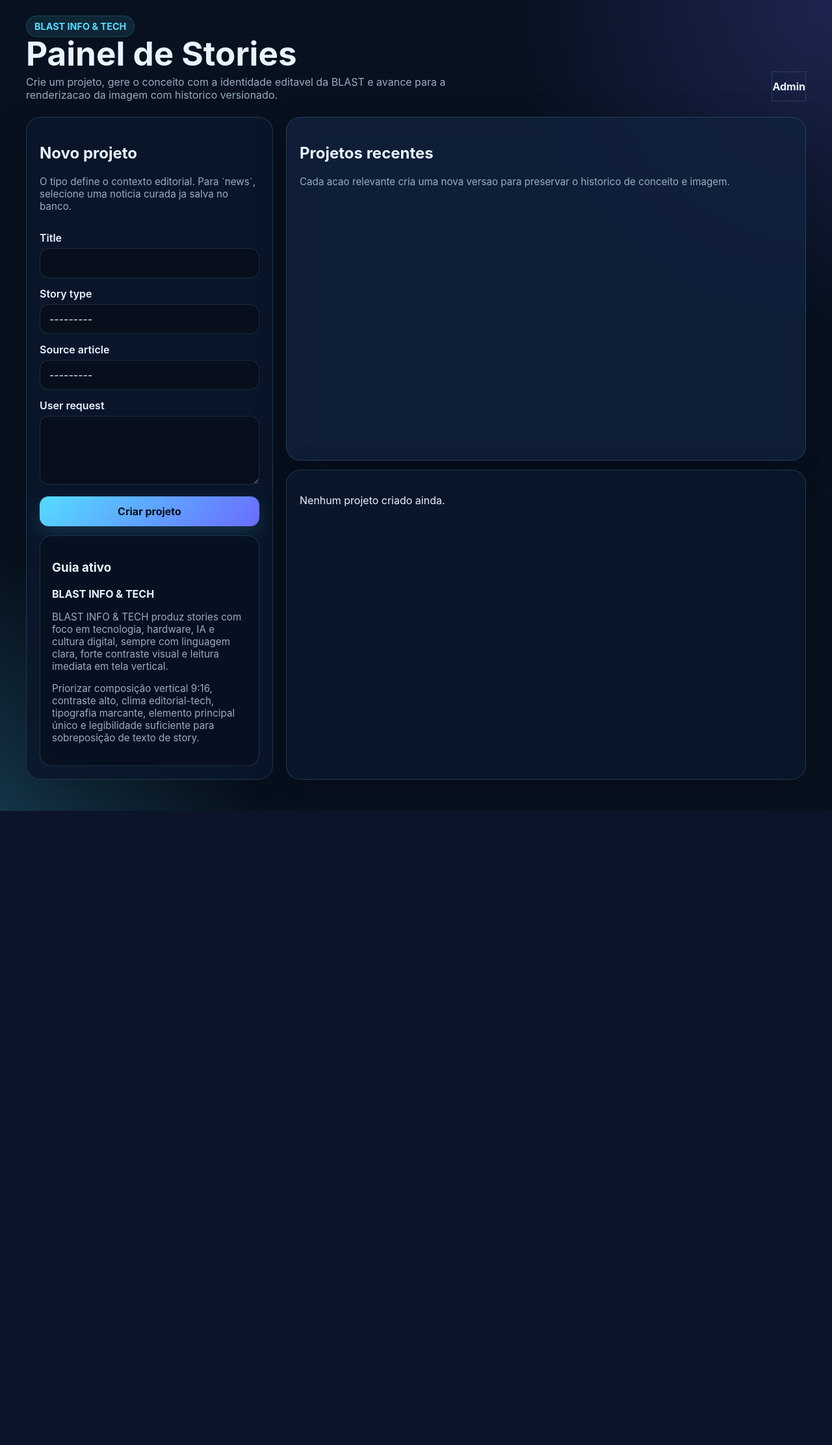
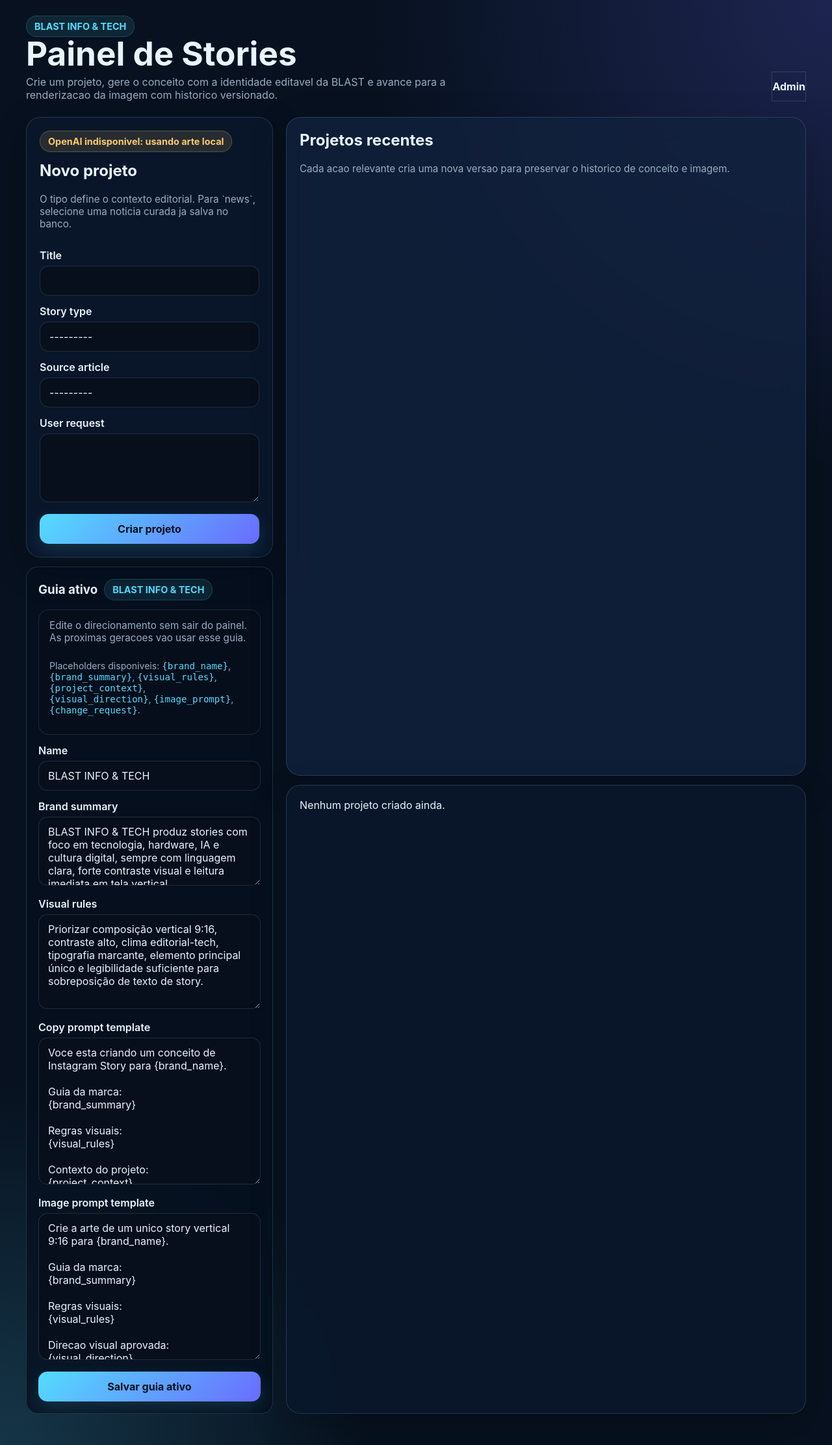
Before and after one commit to blastinfotech-hash/storymaker, a Django app: page / in a window 1280 px wide. Shown: the whole page at 65% size. Before the commit the page ends 1248 px from the top, so only its background shows below. Run offline with Django 5.2, Linux system fonts and the light colour scheme; data comes from the database, SQL or seed files in the repository; data that the repository does not hold is empty; parts of the project's set-up code (start-up, migrations or seed data) failed here and were passed over.

Commit message:
ajustando openai fallback

```diff
--- a/stories/forms.py
+++ b/stories/forms.py
@@ -1,5 +1,6 @@
 from django import forms
 
+from branding.models import BrandGuide
 from news.models import NewsArticle
 
 from .models import StoryProject
@@ -33,3 +34,15 @@ class ChangeRequestForm(forms.Form):
         required=False,
         widget=forms.Textarea(attrs={"rows": 3, "placeholder": "Ex.: deixar a imagem mais dramatica e reduzir o texto."}),
     )
+
+
+class ActiveBrandGuideForm(forms.ModelForm):
+    class Meta:
+        model = BrandGuide
+        fields = ["name", "brand_summary", "visual_rules", "copy_prompt_template", "image_prompt_template"]
+        widgets = {
+            "brand_summary": forms.Textarea(attrs={"rows": 4}),
+            "visual_rules": forms.Textarea(attrs={"rows": 6}),
+            "copy_prompt_template": forms.Textarea(attrs={"rows": 10}),
+            "image_prompt_template": forms.Textarea(attrs={"rows": 10}),
+        }
--- a/stories/urls.py
+++ b/stories/urls.py
@@ -7,5 +7,6 @@ app_name = "stories"
 urlpatterns = [
     path("", views.dashboard, name="dashboard"),
     path("projetos/<int:pk>/", views.project_detail, name="project-detail"),
+    path("versoes/<int:version_id>/preview/", views.preview_version_image, name="version-preview"),
     path("versoes/<int:version_id>/download/", views.download_version_image, name="version-download"),
 ]
--- a/stories/views.py
+++ b/stories/views.py
@@ -1,3 +1,6 @@
+import mimetypes
+
+from django.conf import settings
 from django.contrib import messages
 from django.core.files.storage import default_storage
 from django.http import FileResponse, Http404
@@ -5,22 +8,40 @@ from django.shortcuts import get_object_or_404, redirect, render
 
 from branding.models import BrandGuide
 
-from .forms import ChangeRequestForm, StoryProjectForm
+from .forms import ActiveBrandGuideForm, ChangeRequestForm, StoryProjectForm
 from .models import StoryProject, StoryVersion
-from .services import generate_image_asset, generate_story_concept, refine_image_direction
+from .services import generate_image_asset, generate_story_concept, is_openai_configured, refine_image_direction
+
+
+def _base_generation_context():
+    return {
+        "openai_ready": is_openai_configured(),
+        "openai_image_model": settings.OPENAI_IMAGE_MODEL,
+    }
 
 
 def dashboard(request):
+    guide = BrandGuide.get_active()
     if request.method == "POST":
-        form = StoryProjectForm(request.POST)
-        if form.is_valid():
-            project = form.save()
-            messages.success(request, "Projeto criado. Gere o conceito para iniciar o workflow.")
-            return redirect("stories:project-detail", pk=project.pk)
+        action = request.POST.get("action")
+        if action == "update_guide":
+            guide_form = ActiveBrandGuideForm(request.POST, instance=guide, prefix="guide")
+            form = StoryProjectForm()
+            if guide_form.is_valid():
+                guide_form.save()
+                messages.success(request, "Guia ativo atualizado.")
+                return redirect("stories:dashboard")
+        else:
+            form = StoryProjectForm(request.POST)
+            guide_form = ActiveBrandGuideForm(instance=guide, prefix="guide")
+            if form.is_valid():
+                project = form.save()
+                messages.success(request, "Projeto criado. Gere o conceito para iniciar o workflow.")
+                return redirect("stories:project-detail", pk=project.pk)
     else:
         form = StoryProjectForm()
+        guide_form = ActiveBrandGuideForm(instance=guide, prefix="guide")
 
-    guide = BrandGuide.get_active()
     projects = StoryProject.objects.select_related("source_article").prefetch_related("versions")[:12]
     return render(
         request,
@@ -28,7 +49,9 @@ def dashboard(request):
         {
             "form": form,
             "guide": guide,
+            "guide_form": guide_form,
             "projects": projects,
+            **_base_generation_context(),
         },
     )
 
@@ -88,11 +111,12 @@ def _create_image_version(
         version.text_model = refined["text_model"]
 
     version.save()
-    file_name, content, final_prompt, image_model = generate_image_asset(version, guide, change_request)
+    file_name, content, final_prompt, image_model, image_note = generate_image_asset(version, guide, change_request)
     version.prompt_snapshot = final_prompt
     version.image_model = image_model
+    version.generation_notes = image_note
     version.generated_image.save(file_name, content, save=False)
-    version.save(update_fields=["prompt_snapshot", "image_model", "generated_image"])
+    version.save(update_fields=["prompt_snapshot", "image_model", "generation_notes", "generated_image"])
 
     project.status = StoryProject.Status.IMAGE_READY
     project.save(update_fields=["status", "updated_at"])
@@ -109,9 +133,17 @@ def project_detail(request, pk: int):
 
     concept_form = ChangeRequestForm(prefix="concept")
     image_form = ChangeRequestForm(prefix="image")
+    guide_form = ActiveBrandGuideForm(instance=guide, prefix="guide")
 
     if request.method == "POST":
         action = request.POST.get("action")
+        if action == "update_guide":
+            guide_form = ActiveBrandGuideForm(request.POST, instance=guide, prefix="guide")
+            if guide_form.is_valid():
+                guide_form.save()
+                messages.success(request, "Guia ativo atualizado para as proximas geracoes.")
+                return redirect("stories:project-detail", pk=project.pk)
+
         if action == "generate_concept":
             _create_concept_version(project=project, guide=guide)
             messages.success(request, "Conceito gerado com sucesso.")
@@ -172,6 +204,8 @@ def project_detail(request, pk: int):
             "versions": versions,
             "concept_form": concept_form,
             "image_form": image_form,
+            "guide_form": guide_form,
+            **_base_generation_context(),
         },
     )
 
@@ -182,3 +216,12 @@ def download_version_image(request, version_id: int):
         raise Http404("Esta versao nao possui imagem gerada.")
     file_handle = default_storage.open(version.generated_image.name, "rb")
     return FileResponse(file_handle, as_attachment=True, filename=version.generated_image.name.rsplit("/", 1)[-1])
+
+
+def preview_version_image(request, version_id: int):
+    version = get_object_or_404(StoryVersion.objects.select_related("project"), pk=version_id)
+    if not version.generated_image:
+        raise Http404("Esta versao nao possui imagem gerada.")
+    file_handle = default_storage.open(version.generated_image.name, "rb")
+    content_type, _ = mimetypes.guess_type(version.generated_image.name)
+    return FileResponse(file_handle, content_type=content_type or "application/octet-stream")
--- a/templates/base.html
+++ b/templates/base.html
@@ -32,6 +32,7 @@
         }
 
         a { color: var(--accent); }
+        h2, h3, h4, p { margin-top: 0; }
         .shell {
             width: min(1200px, calc(100% - 32px));
             margin: 0 auto;
@@ -66,6 +67,7 @@
 
         .panel.soft { background: var(--panel-soft); }
         .stack { display: grid; gap: 14px; }
+        .stack.tight { gap: 10px; }
         .cards { display: grid; gap: 16px; grid-template-columns: repeat(auto-fit, minmax(260px, 1fr)); }
         .card {
             background: rgba(6, 16, 31, 0.78);
@@ -117,6 +119,7 @@
         }
 
         .meta { color: var(--muted); font-size: 0.95rem; }
+        .small { font-size: 0.88rem; }
         .pill {
             display: inline-flex;
             align-items: center;
@@ -128,6 +131,21 @@
             color: var(--accent);
             font-size: 0.9rem;
             font-weight: 700;
+            white-space: nowrap;
+            max-width: 100%;
+            align-self: flex-start;
+        }
+
+        .pill.warn {
+            color: var(--warn);
+            background: rgba(255, 201, 107, 0.12);
+            border-color: rgba(255, 201, 107, 0.24);
+        }
+
+        .pill.ok {
+            color: var(--ok);
+            background: rgba(114, 247, 189, 0.12);
+            border-color: rgba(114, 247, 189, 0.24);
         }
 
         .messages { display: grid; gap: 10px; margin-bottom: 20px; }
@@ -140,7 +158,7 @@
 
         .message.success { border-color: rgba(114, 247, 189, 0.35); color: var(--ok); }
         .message.error { border-color: rgba(255, 130, 130, 0.35); color: #ffb8b8; }
-        .actions { display: flex; flex-wrap: wrap; gap: 10px; }
+        .actions { display: flex; flex-wrap: wrap; gap: 10px; align-items: center; }
         .actions > * { flex: 0 1 auto; }
         .actions.stretch > * { flex: 1 1 180px; }
         .preview {
@@ -150,6 +168,12 @@
             background: rgba(255, 255, 255, 0.03);
             display: block;
         }
+        .preview-asset {
+            width: 100%;
+            aspect-ratio: 9 / 16;
+            min-height: 360px;
+            max-height: 640px;
+        }
         .preview-frame {
             padding: 10px;
             border-radius: 24px;
@@ -157,10 +181,23 @@
             border: 1px solid rgba(173, 225, 255, 0.12);
         }
         .timeline { display: grid; gap: 14px; }
+        .form-note {
+            padding: 14px 16px;
+            border-radius: 16px;
+            border: 1px solid rgba(173, 225, 255, 0.12);
+            background: rgba(8, 15, 28, 0.55);
+        }
+        .toolbar-link {
+            display: inline-flex;
+            width: auto;
+            padding: 0 16px;
+        }
+        .guide-help code { color: var(--accent); }
 
         @media (max-width: 900px) {
             .grid.two { grid-template-columns: 1fr; }
             .hero { align-items: start; flex-direction: column; }
+            .preview-asset { min-height: 280px; }
         }
     </style>
 </head>
--- /dev/null
+++ b/templates/stories/_brand_guide_form.html
@@ -0,0 +1,22 @@
+<div class="card stack">
+    <div class="actions">
+        <h3 style="margin-bottom: 0;">Guia ativo</h3>
+        <span class="pill">{{ guide.name }}</span>
+    </div>
+    <div class="form-note stack tight guide-help">
+        <p class="meta">Edite o direcionamento sem sair do painel. As proximas geracoes vao usar esse guia.</p>
+        <p class="meta small">Placeholders disponiveis: <code>{brand_name}</code>, <code>{brand_summary}</code>, <code>{visual_rules}</code>, <code>{project_context}</code>, <code>{visual_direction}</code>, <code>{image_prompt}</code>, <code>{change_request}</code>.</p>
+    </div>
+    <form method="post" class="stack">
+        {% csrf_token %}
+        <input type="hidden" name="action" value="update_guide">
+        {% for field in guide_form %}
+            <div>
+                <label for="{{ field.id_for_label }}">{{ field.label }}</label>
+                {{ field }}
+                {% if field.errors %}<div class="meta">{{ field.errors|join:", " }}</div>{% endif %}
+            </div>
+        {% endfor %}
+        <button type="submit">Salvar guia ativo</button>
+    </form>
+</div>
--- a/templates/stories/dashboard.html
+++ b/templates/stories/dashboard.html
@@ -6,7 +6,15 @@
 
 {% block content %}
 <div class="grid two">
-    <section class="panel stack">
+    <section class="stack">
+        <div class="panel stack">
+            <div class="actions">
+                {% if openai_ready %}
+                    <span class="pill ok">OpenAI pronta: {{ openai_image_model }}</span>
+                {% else %}
+                    <span class="pill warn">OpenAI indisponivel: usando arte local</span>
+                {% endif %}
+            </div>
             <div>
                 <h2>Novo projeto</h2>
                 <p class="meta">O tipo define o contexto editorial. Para `news`, selecione uma noticia curada ja salva no banco.</p>
@@ -23,13 +31,9 @@
                 {% endfor %}
                 <button type="submit">Criar projeto</button>
             </form>
+        </div>
 
-        <div class="card">
-            <h3>Guia ativo</h3>
-            <p><strong>{{ guide.name }}</strong></p>
-            <p class="meta">{{ guide.brand_summary }}</p>
-            <p class="meta">{{ guide.visual_rules }}</p>
-        </div>
+        {% include "stories/_brand_guide_form.html" %}
     </section>
 
     <section class="stack">
@@ -41,7 +45,7 @@
         <div class="cards">
             {% for project in projects %}
                 <article class="card stack">
-                    <div class="actions" style="justify-content: space-between;">
+                    <div class="actions">
                         <span class="pill">{{ project.get_status_display }}</span>
                         <span class="pill">{{ project.get_story_type_display }}</span>
                     </div>
```
Also changed, not shown: stories/models.py (+11 -0 lines), stories/services.py (+11 -4 lines), stories/tests.py (+25 -0 lines), templates/stories/project_detail.html (+26 -7 lines). Lines whose indentation alone changed are shown as unchanged.
